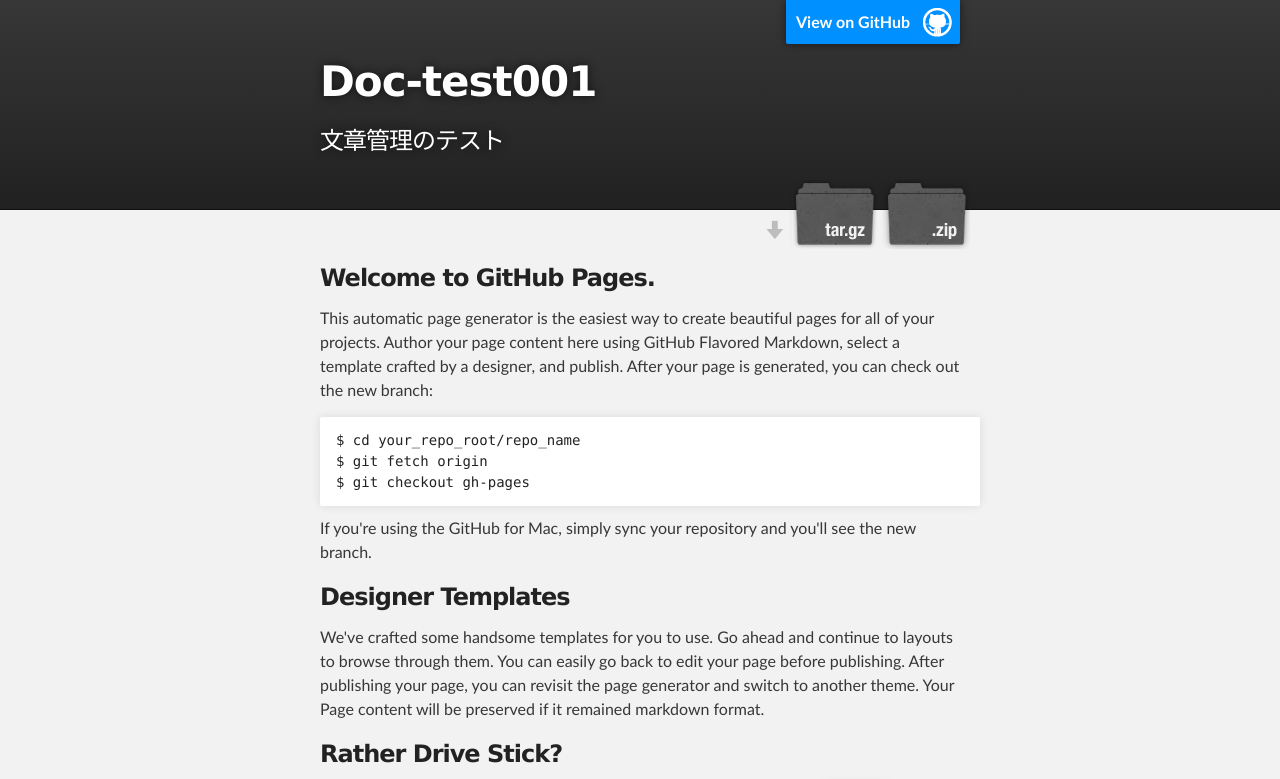
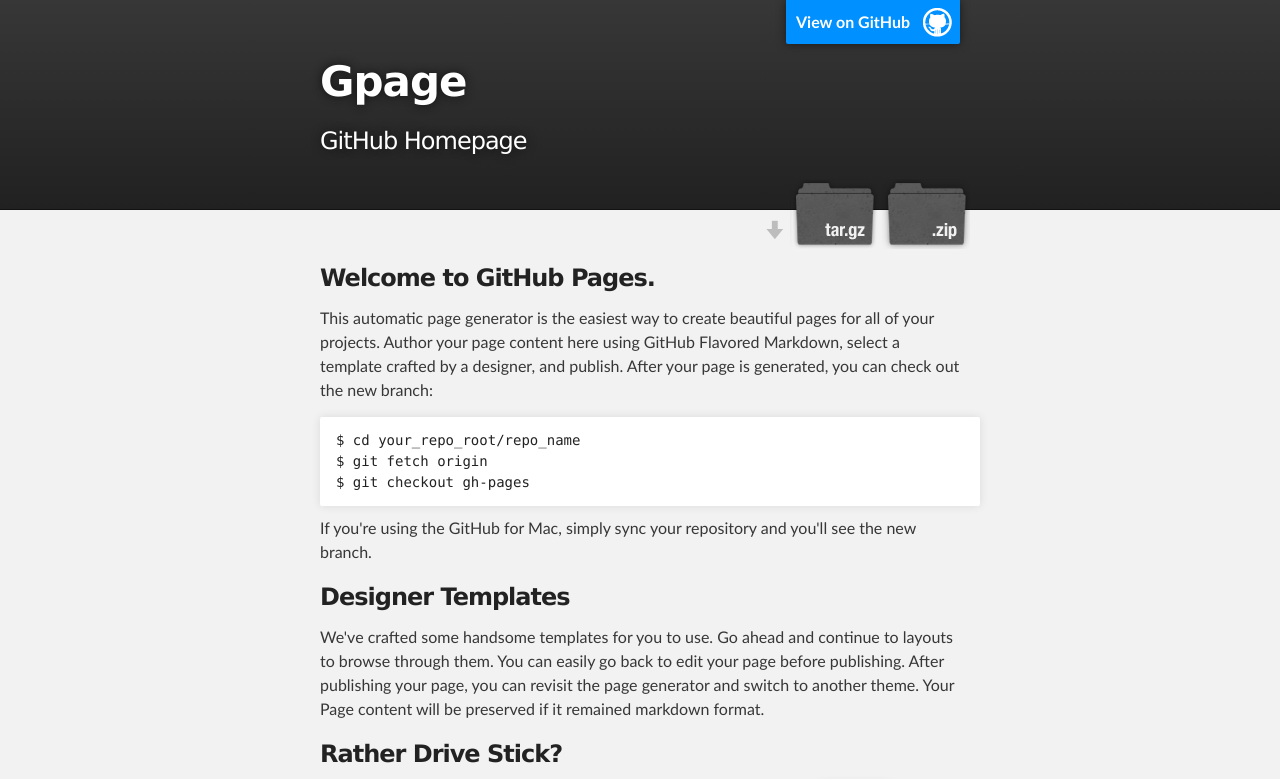
Before and after one commit to nobutamura/doc-test001, a plain HTML site: page index.html in a window 1280 px wide. Shown: the top 779 px of the page. Drawn offline with Linux system fonts and the light colour scheme.

Commit message:
Update index.html

```diff
--- a/index.html
+++ b/index.html
@@ -18,8 +18,8 @@
         <header class="inner">
           <a id="forkme_banner" href="https://github.com/nobutamura/doc-test001">View on GitHub</a>
 
-          <h1 id="project_title">Doc-test001</h1>
-          <h2 id="project_tagline">文章管理のテスト</h2>
+          <h1 id="project_title">Gpage</h1>
+          <h2 id="project_tagline">GitHub Homepage</h2>
 
             <section id="downloads">
               <a class="zip_download_link" href="https://github.com/nobutamura/doc-test001/zipball/master">Download this project as a .zip file</a>
```
